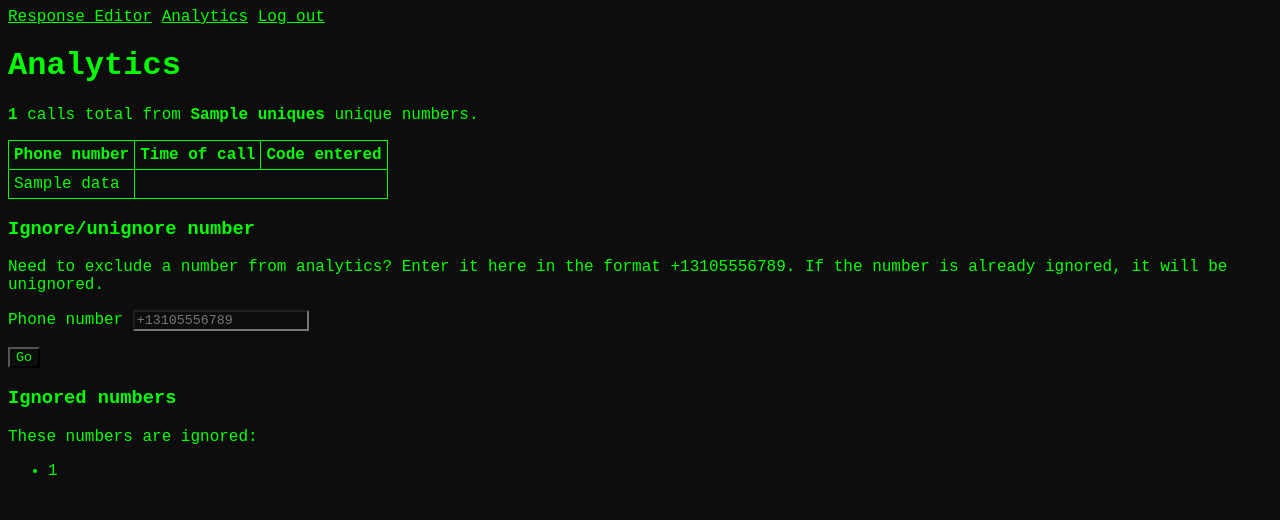
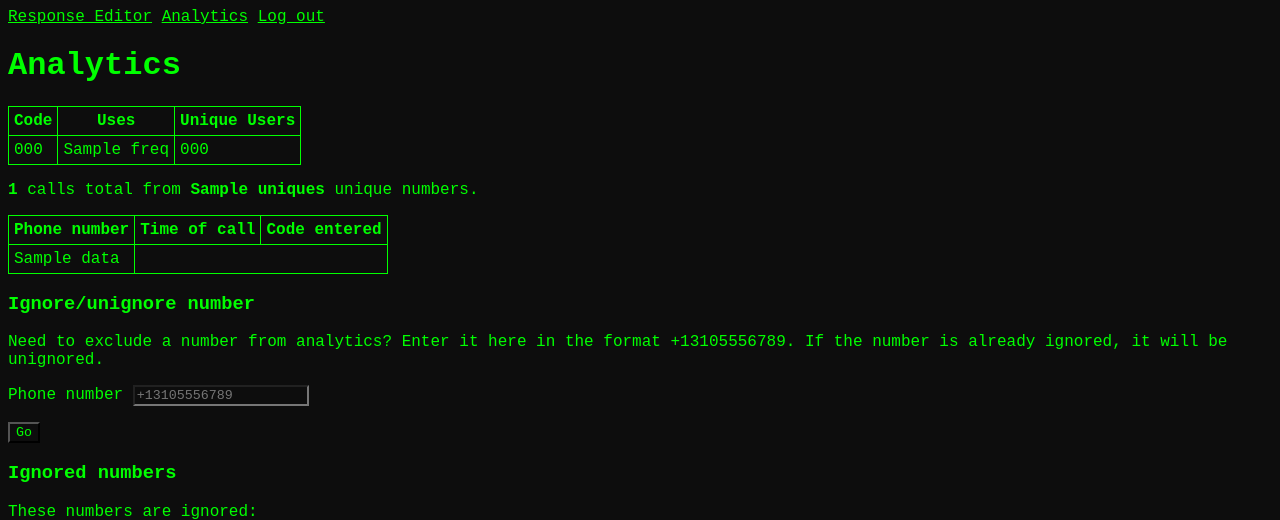
Before and after one commit to jarhill0/SimpleTwilioResponse, a Flask app: template templates/analytics.html in a window 1280 px wide. Shown: the top 520 px of the page. Run offline with Flask 2, Linux system fonts and the light colour scheme; the template is opened without the code that fills it: most values are stand-ins (such as "Sample title", 1, 10 or a date in 2020).

Commit message:
Add code counting

```diff
--- a/app.py
+++ b/app.py
@@ -1,3 +1,4 @@
+from collections import Counter, defaultdict
 from datetime import datetime
 from functools import wraps
 from os.path import splitext
@@ -49,8 +50,17 @@ def analytics():
 
     table = CALL_LOG.filter_ignored()
     uniques = len(set(row[0] for row in table))
+    code_counter = sorted(tuple(Counter(row[2] for row in table if row[2] is not None).items()),
+                          key=lambda tup: (tup[1], tup[0]), reverse=True)
     return render_template('analytics.html', table=table, uniques=uniques, ignored=IGNORED, error=error,
-                           success=success)
+                           success=success, code_counter=code_counter, unique_codes=count_unique_code_usages(table))
+
+
+def count_unique_code_usages(table):
+    temp = defaultdict(set)
+    for number, _, code in table:
+        temp[code].add(number)
+    return {key: len(value) for key, value in temp.items()}
 
 
 def log_request():
--- a/templates/analytics.html
+++ b/templates/analytics.html
@@ -23,6 +23,24 @@
 {% include 'header.html' %}
 
 <h1>Analytics</h1>
+
+
+{% if code_counter %}
+    <table>
+        <tr>
+            <th>Code</th>
+            <th>Uses</th>
+            <th>Unique Users</th>
+        </tr>
+        {% for code, freq in code_counter %}
+            <tr>
+                <td>{{ code }}</td>
+                <td>{{ freq }}</td>
+                <td>{{ unique_codes[code] }}</td>
+            </tr>
+        {% endfor %}
+    </table>
+{% endif %}
 
 <p><b>{{ table|length }}</b> calls total from <b>{{ uniques }}</b> unique numbers.</p>
 
```
